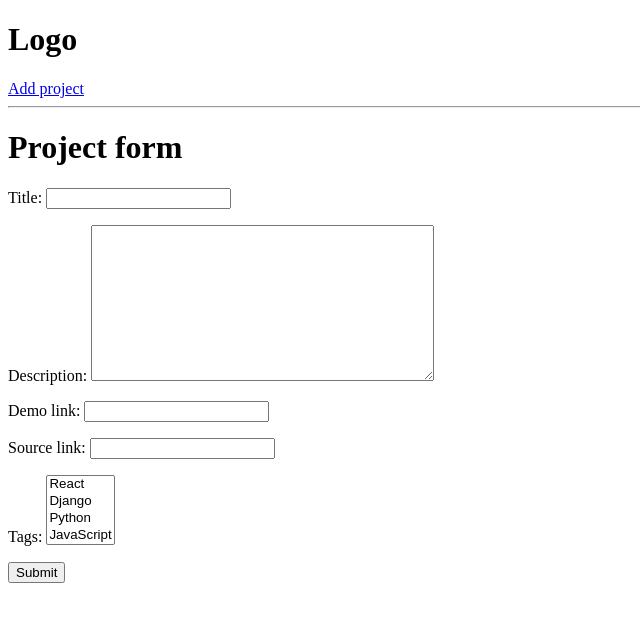
After one commit to VladChepurnoj/devsearch-django, a Django app: page /create-project/ in a window 1280 px wide. The commit adds this page. Shown: the top 622 px of the page, without its empty margins (0-640 px from the left). Run offline with Django 4.2, Linux system fonts and the light colour scheme; data comes from the database, SQL or seed files in the repository; both versions use the stored data as it was after the commit.

Commit message:
Model Forms, Create Read Update Delete (CRUD)

```diff
--- /dev/null
+++ b/projects/forms.py
@@ -0,0 +1,8 @@
+from django.forms import ModelForm
+from .models import Project
+
+
+class ProjectForm(ModelForm):
+    class Meta:
+        model = Project
+        fields = ['title', 'description', 'demo_link', 'source_link', 'tags']
--- /dev/null
+++ b/projects/templates/projects/project_form.html
@@ -0,0 +1,12 @@
+{% extends 'main.html' %} {% block content %}
+
+<h1>Project form</h1>
+
+<form method="POST" action="">
+	{% csrf_token %}
+
+	{{form.as_p}}
+	<input type="submit" />
+</form>
+
+{% endblock %}
--- a/projects/urls.py
+++ b/projects/urls.py
@@ -4,6 +4,8 @@ from . import views
 
 urlpatterns = [
     path('', views.projects, name='projects'),
-    path('project/<str:pk>', views.project, name='project'),
-
+    path('project/<str:pk>/', views.project, name='project'),
+    path('create-project/', views.createProject, name='create-project'),
+    path('update-project/<str:pk>/', views.updateProject, name='update-project'),
+    path('delete-project/<str:pk>/', views.deleteProject, name='delete-project'),
 ]
--- a/projects/views.py
+++ b/projects/views.py
@@ -1,24 +1,25 @@
-from django.shortcuts import render
+from django.shortcuts import render, redirect
 from django.http import HttpResponse
 from .models import Project
+from .forms import ProjectForm
 
-projectsList = [
-    {
-        'id': '1',
-        'title': "Ecommerce website",
-        'description': 'Fully func site'
-    },
-    {
-        'id': '2',
-        'title': "Portfolio website",
-        'description': 'Fully func Portfolio site'
-    },
-    {
-        'id': '3',
-        'title': "Social network",
-        'description': 'Facebook clone'
-    },
-]
+# projectsList = [
+#     {
+#         'id': '1',
+#         'title': "Ecommerce website",
+#         'description': 'Fully func site'
+#     },
+#     {
+#         'id': '2',
+#         'title': "Portfolio website",
+#         'description': 'Fully func Portfolio site'
+#     },
+#     {
+#         'id': '3',
+#         'title': "Social network",
+#         'description': 'Facebook clone'
+#     },
+# ]
 
 
 def projects(request):
@@ -29,5 +30,41 @@ def projects(request):
 
 def project(request, pk):
     projectObj = Project.objects.get(id=pk)
+    return render(request, 'projects/single-project.html', {'project': projectObj})
 
-    return render(request, 'projects/single-project.html', {'project': projectObj})
+
+def createProject(request):
+    form = ProjectForm()
+
+    if request.method == 'POST':
+        # print(request.POST)
+        form = ProjectForm(request.POST)
+        if form.is_valid():
+            form.save()
+            return redirect('projects')
+
+    context = {'form': form}
+    return render(request, 'projects/project_form.html', context)
+
+
+def updateProject(request, pk):
+    project = Project.objects.get(id=pk)
+    form = ProjectForm(instance=project)
+
+    if request.method == 'POST':
+        form = ProjectForm(request.POST, instance=project)
+        if form.is_valid():
+            form.save()
+            return redirect('projects')
+
+    context = {'form': form}
+    return render(request, 'projects/project_form.html', context)
+
+
+def deleteProject(request, pk):
+    project = Project.objects.get(id=pk)
+    if request.method == 'POST':
+        project.delete()
+        return redirect('projects')
+    context = {'object': project}
+    return render(request, 'projects/delete_template.html', context)
--- a/templates/navbar.html
+++ b/templates/navbar.html
@@ -1,2 +1,3 @@
 <h1>Logo</h1>
+<a href="{% url 'create-project' %}">Add project</a>
 <hr />
```
Also changed, not shown: projects/templates/projects/delete_template.html (added, +17 -0 lines), projects/templates/projects/projects.html (+4 -3 lines), db.sqlite3, 1 other file.
